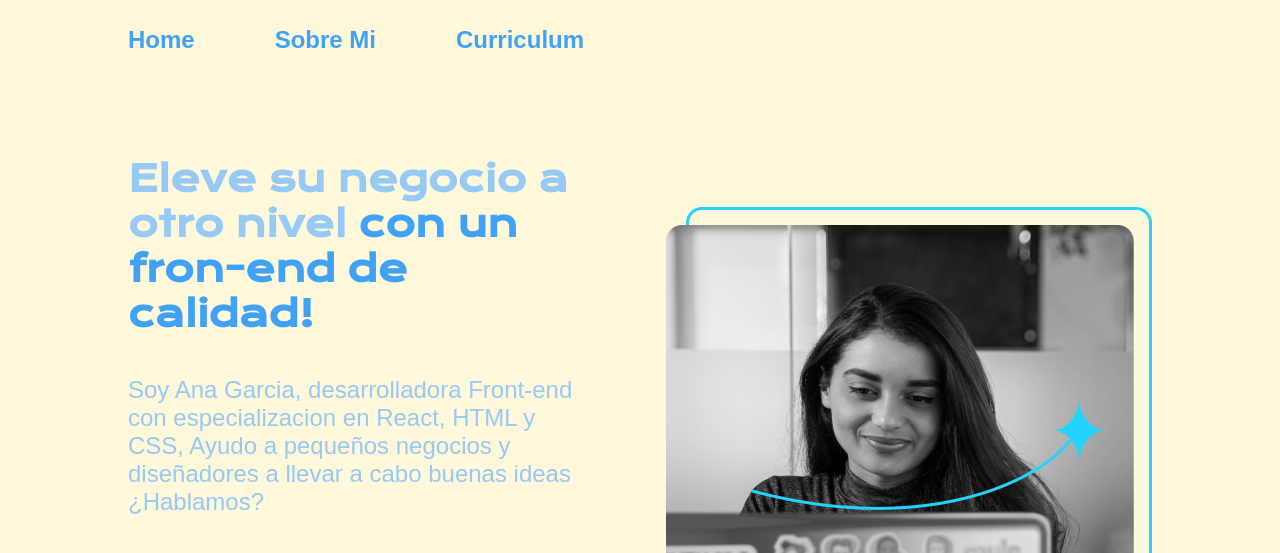
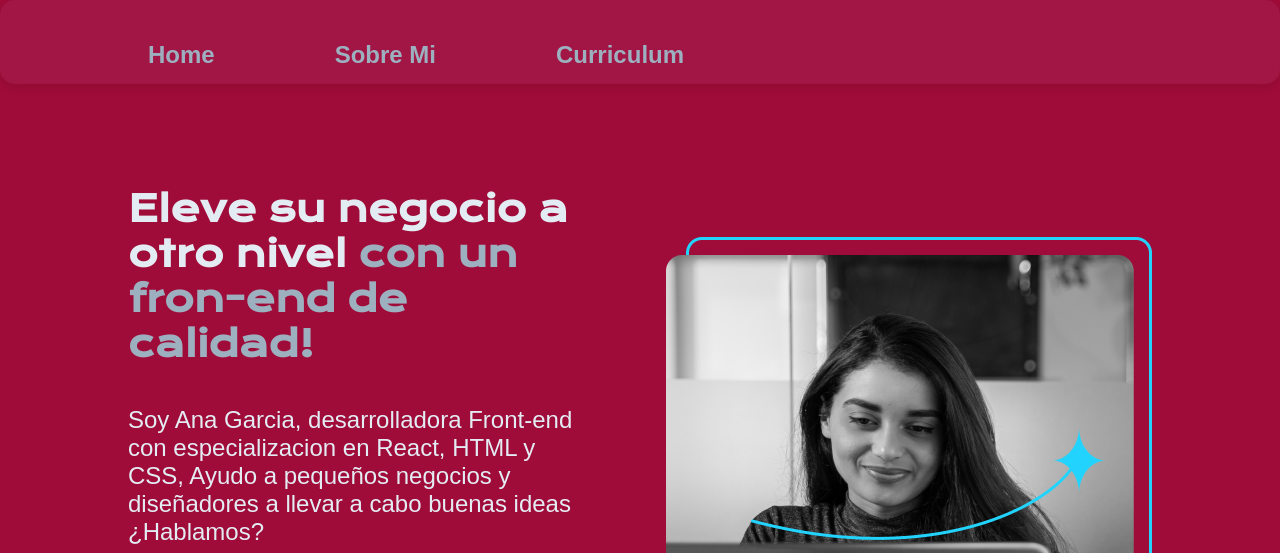
Before and after one commit to RapsodAz4/portafolio-de-caracteristicas-html, a plain HTML site: page index.html in a window 1280 px wide. Shown: the top 553 px of the page. Drawn offline with nearby package versions, Linux system fonts and the light colour scheme.

Commit message:
Actualizado 040425

```diff
--- a/estilos/style.css
+++ b/estilos/style.css
@@ -2,9 +2,9 @@
 @import url('https://fonts.googleapis.com/css2?family=Krona+One&family=Montserrat+Alternates:ital,wght@0,100;0,200;0,300;0,400;0,500;0,600;0,700;0,800;0,900;1,100;1,200;1,300;1,400;1,500;1,600;1,700;1,800;1,900&display=swap');
 
 :root{
-    --color-primario: #FFF8DB;
-    --color-secundario:#96C9F4;
-    --color-terciario: #3FA2F6;
+    --color-primario: #a00c39;
+    --color-secundario:#e4ecf3;
+    --color-terciario: #9db0c0;
 
     --fuente-montserrat:'Montserrat', sans-serif;
     --fuente-krona:'Krona One', sans-serif;
@@ -25,24 +25,35 @@ body {
 
 }
 
-.header{
-    padding:2% 0% 0% 10% ;
-
+.header {
+    padding: 2% 0% 0% 10%;
+    border-radius: 15px;
+    background-color: #a11644; /* Color de fondo */
+    box-shadow: 0 4px 10px rgba(0, 0, 0, 0.1); /* Sombra para profundidad */
 }
 
-.header--menu{
+.header--menu {
     display: flex;
     gap: 80px;
-
+    align-items: center; /* Centrar verticalmente */
 }
 
-.header-menu-link{
+.header-menu-link {
     font-family: var(--fuente-montserrat);
     font-size: 1.5rem;
     font-weight: 600;
-    color:var(--color-terciario);
+    color: var(--color-terciario);
     text-decoration: none;
+    padding: 15px 20px; /* Ajustar el padding */
+    border-radius: 10px;
+    transition: background-color 0.3s, color 0.3s; /* Transición suave */
 }
+
+.header-menu-link:hover {
+    background-color: var(--color-hover); /* Color de fondo al pasar el ratón */
+    color: var(--color-blanco); /* Color del texto al pasar el ratón */
+}
+
 
 
 
```
